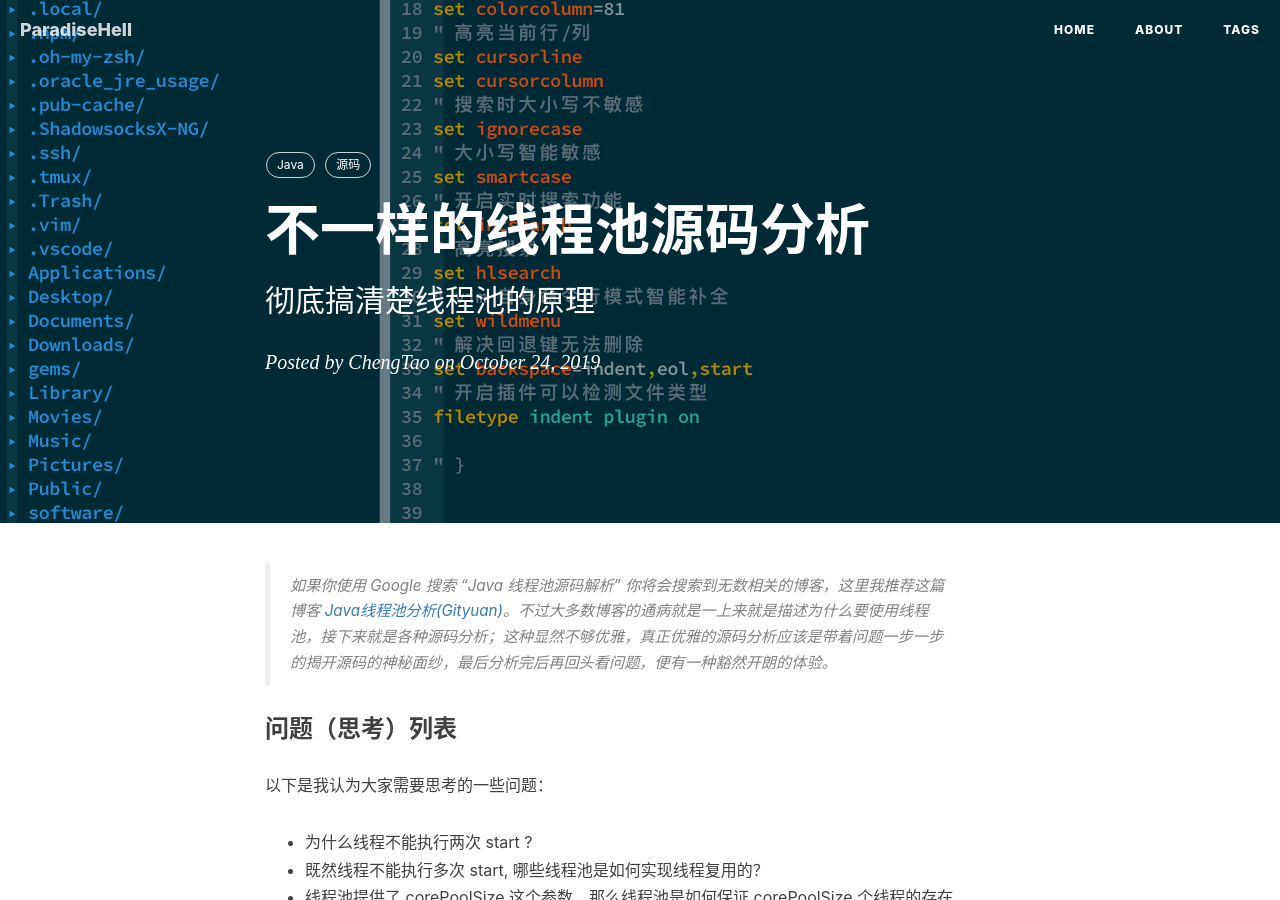
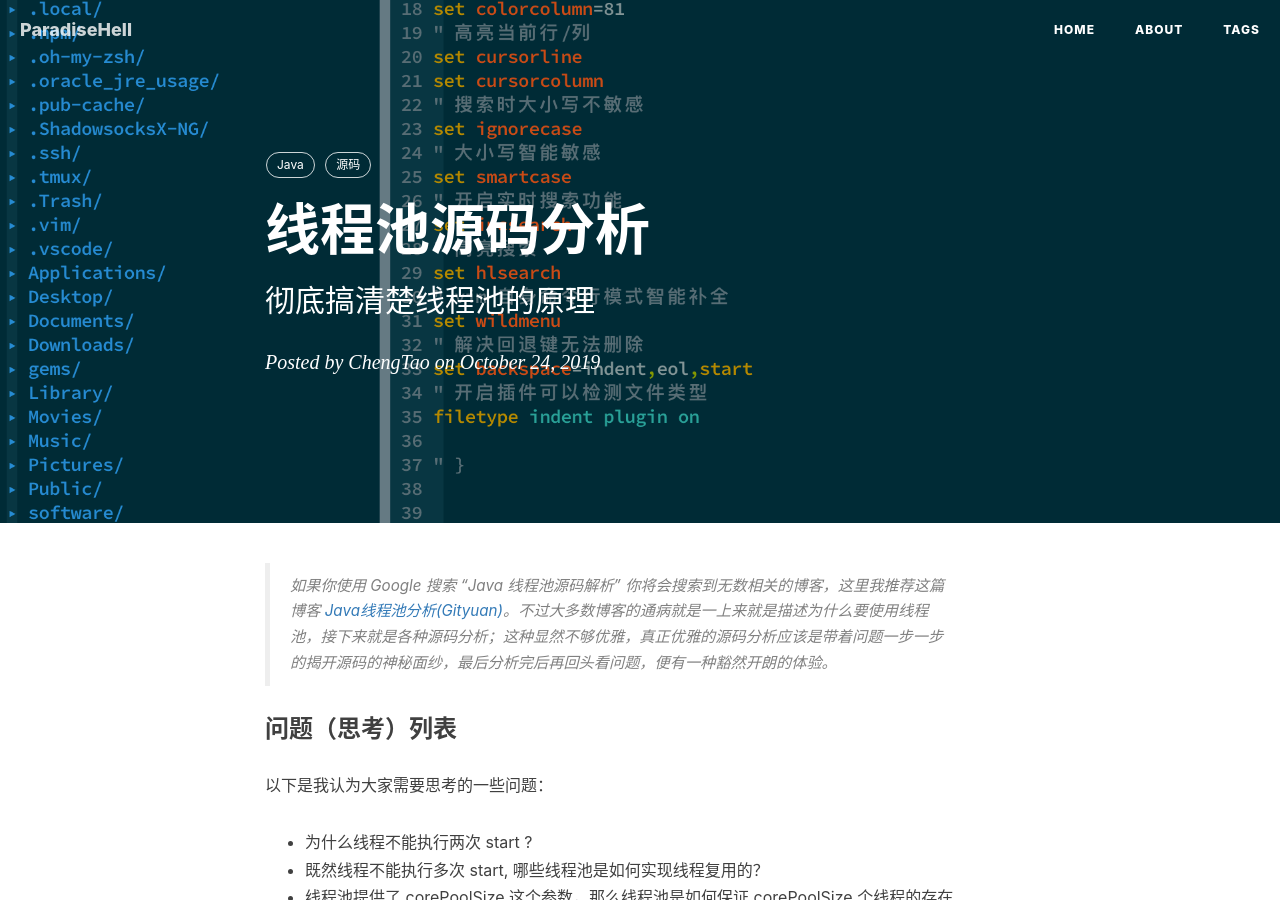
Before and after one commit to ParadiseHell/paradisehell.github.io, a Jekyll site: the page built from _posts/2019-10-24-thread-pool-source-code-analysis.markdown, in a window 1280 px wide and 900 px high. Built offline with Jekyll 4.4.1, drawn with Linux system fonts in a browser that asks for light colours; nearby versions of some CDN libraries; comment, search, counter and statistics services are not loaded.

Commit message:
chore : rename blog name
old blog name : 不一样的线程池源码分析
new blog name : 线程池源码分析

```diff
--- a/_posts/2019-10-24-thread-pool-source-code-analysis.markdown
+++ b/_posts/2019-10-24-thread-pool-source-code-analysis.markdown
@@ -1,6 +1,6 @@
 ---
 layout:     post
-title:      "不一样的线程池源码分析"
+title:      "线程池源码分析"
 subtitle:   "彻底搞清楚线程池的原理"
 date:       2019-10-24
 author:     "ChengTao"
```
